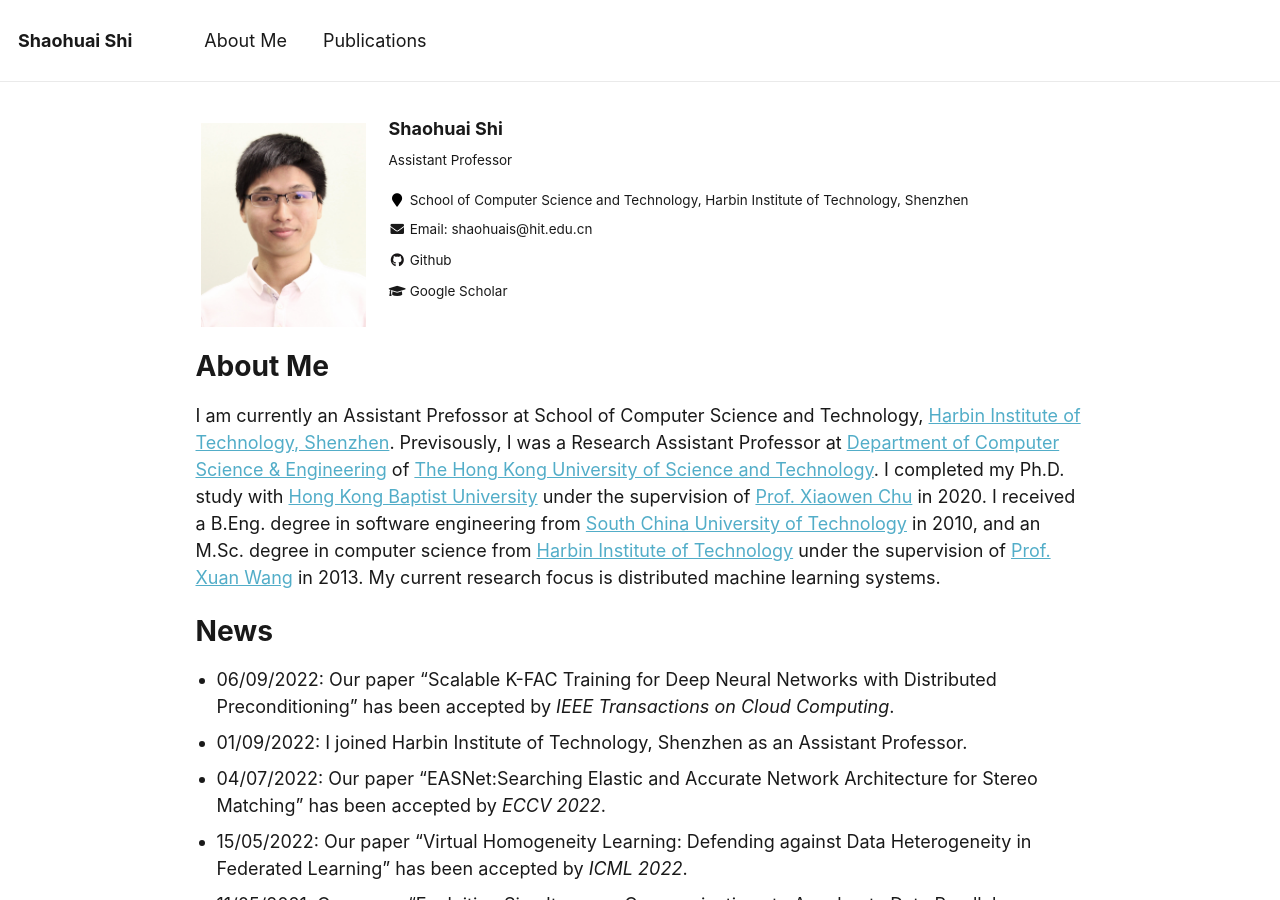
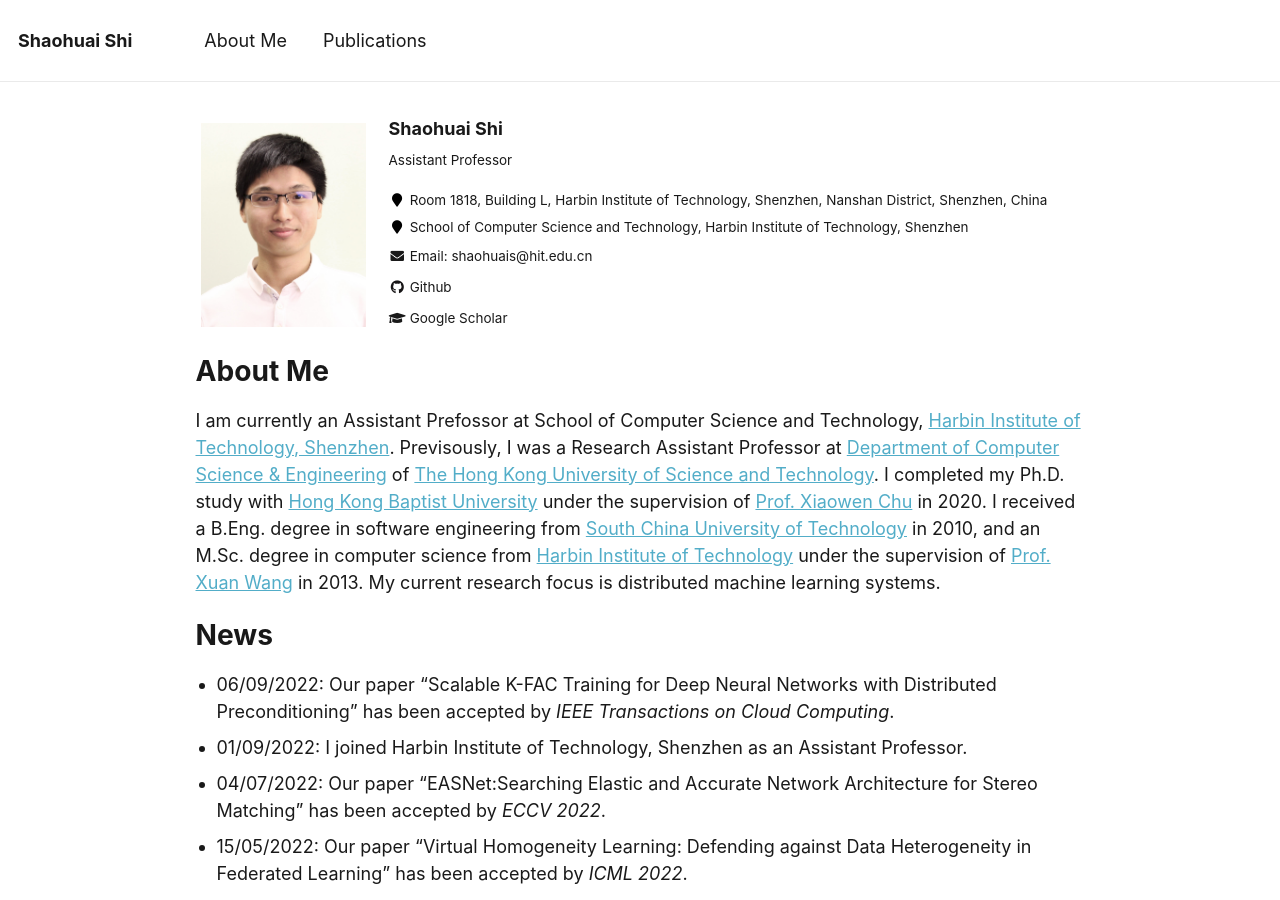
Before and after one commit to shaohuais/shaohuais.github.io, a Jekyll site: the page built from _pages/about.md, in a window 1280 px wide and 900 px high. Built offline with Jekyll 4.4.1, drawn with Linux system fonts in a browser that asks for light colours.

Commit message:
add location

```diff
--- a/_config.yml
+++ b/_config.yml
@@ -83,7 +83,7 @@ author:
   name             : "Shaohuai Shi"
   avatar           : "profile.png"
   bio              : "Assistant Professor"
-  location         :
+  location         : "Room 1818, Building L, Harbin Institute of Technology, Shenzhen, Nanshan District, Shenzhen, China"
   employer         : "School of Computer Science and Technology, Harbin Institute of Technology, Shenzhen"
   pubmed           :
   googlescholar    : "https://scholar.google.com.hk/citations?user=Wr4B6fQAAAAJ&hl=en"
```
